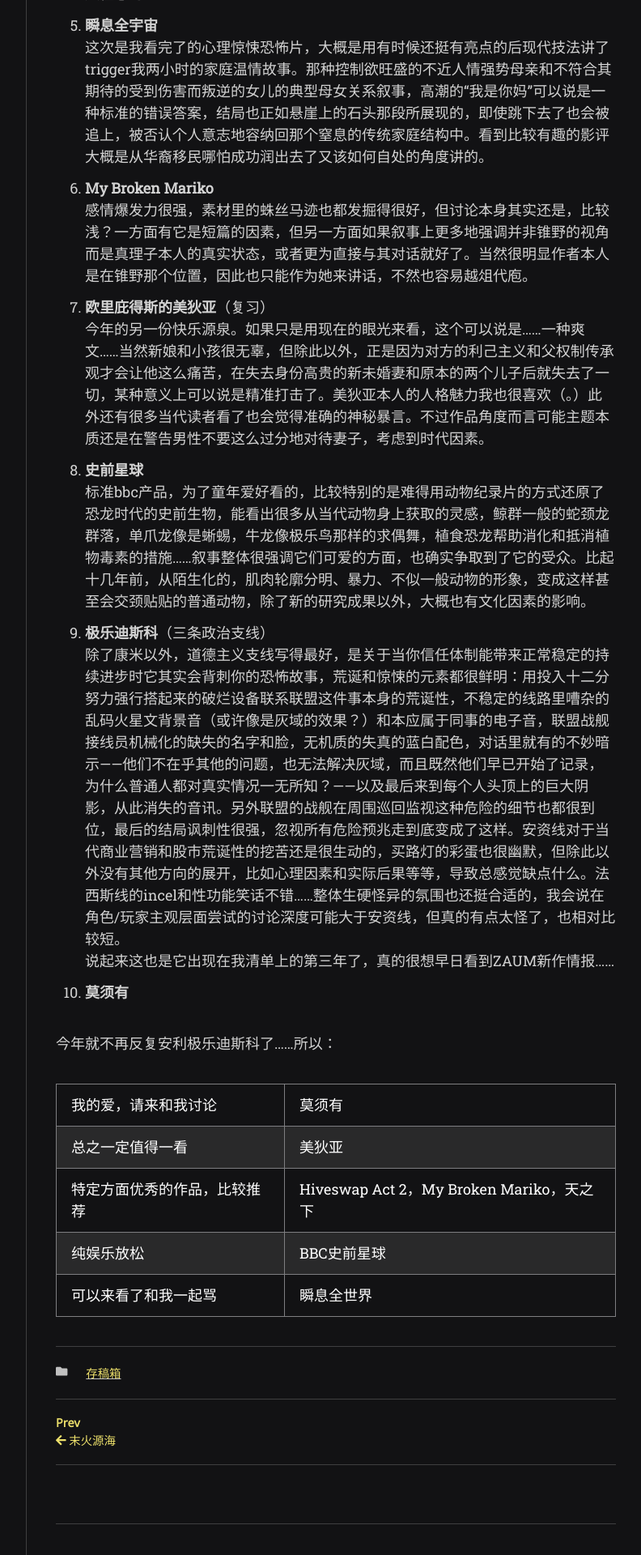
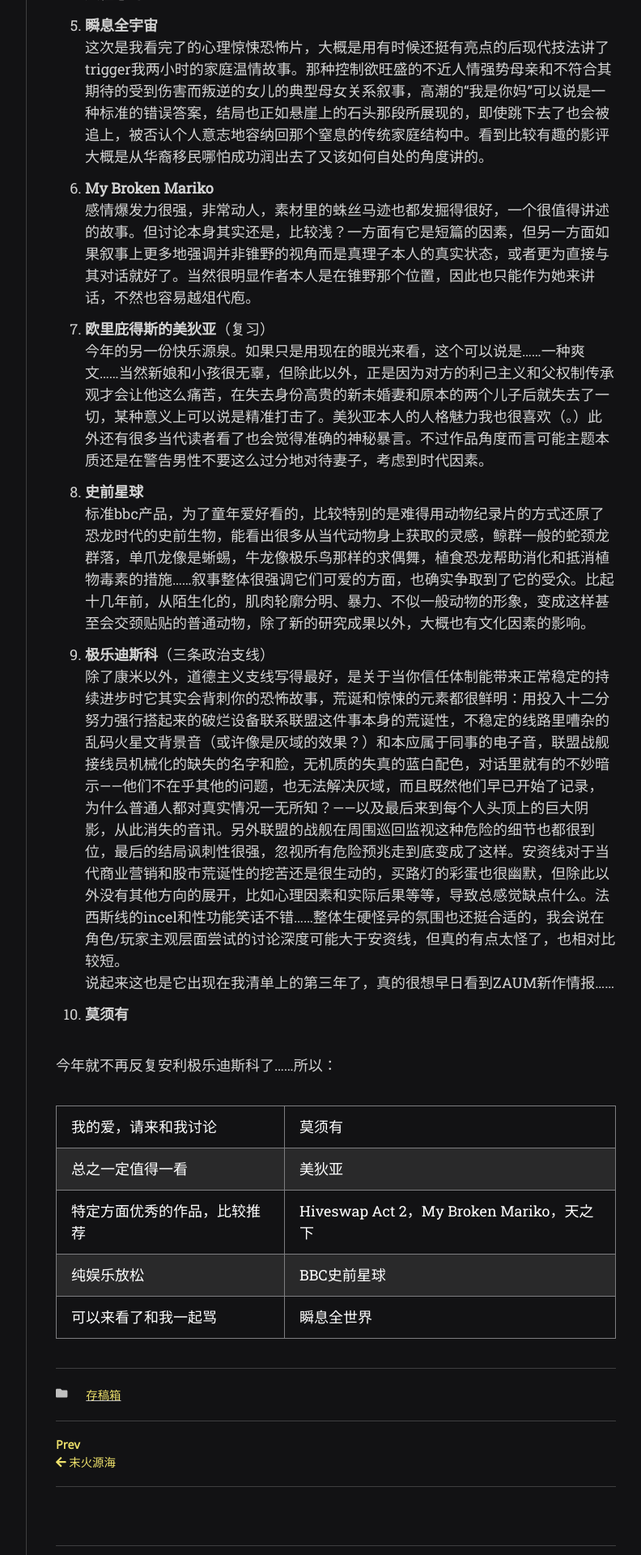
Before and after one commit to scatterdclouds/scatterdclouds.github.io, a Jekyll site: the page built from _posts/2022-06-23-testfile.md, in a window 1280 px wide. Shown: the part 1139-3059 px from the top of the page at 81% size, without its empty margins (357-1149 px from the left). Built offline with Jekyll 4.4.1, drawn with Linux system fonts in a browser that asks for light colours; nearby versions of some CDN libraries; some web fonts are replaced; comment, search, counter and statistics services are not loaded.

Commit message:
Update 2022-06-23-testfile.md

```diff
--- a/_posts/2022-06-23-testfile.md
+++ b/_posts/2022-06-23-testfile.md
@@ -20,7 +20,7 @@ comments: true
 
 5. **瞬息全宇宙** <br/> 这次是我看完了的心理惊悚恐怖片，大概是用有时候还挺有亮点的后现代技法讲了trigger我两小时的家庭温情故事。那种控制欲旺盛的不近人情强势母亲和不符合其期待的受到伤害而叛逆的女儿的典型母女关系叙事，高潮的“我是你妈”可以说是一种标准的错误答案，结局也正如悬崖上的石头那段所展现的，即使跳下去了也会被追上，被否认个人意志地容纳回那个窒息的传统家庭结构中。看到比较有趣的影评大概是从华裔移民哪怕成功润出去了又该如何自处的角度讲的。
 
-6. **My Broken Mariko** <br/> 感情爆发力很强，素材里的蛛丝马迹也都发掘得很好，但讨论本身其实还是，比较浅？一方面有它是短篇的因素，但另一方面如果叙事上更多地强调并非锥野的视角而是真理子本人的真实状态，或者更为直接与其对话就好了。当然很明显作者本人是在锥野那个位置，因此也只能作为她来讲话，不然也容易越俎代庖。
+6. **My Broken Mariko** <br/> 感情爆发力很强，非常动人，素材里的蛛丝马迹也都发掘得很好，一个很值得讲述的故事。但讨论本身其实还是，比较浅？一方面有它是短篇的因素，但另一方面如果叙事上更多地强调并非锥野的视角而是真理子本人的真实状态，或者更为直接与其对话就好了。当然很明显作者本人是在锥野那个位置，因此也只能作为她来讲话，不然也容易越俎代庖。
 
 7. **欧里庇得斯的美狄亚**（复习） <br/> 今年的另一份快乐源泉。如果只是用现在的眼光来看，这个可以说是……一种爽文……当然新娘和小孩很无辜，但除此以外，正是因为对方的利己主义和父权制传承观才会让他这么痛苦，在失去身份高贵的新未婚妻和原本的两个儿子后就失去了一切，某种意义上可以说是精准打击了。美狄亚本人的人格魅力我也很喜欢（。）此外还有很多当代读者看了也会觉得准确的神秘暴言。不过作品角度而言可能主题本质还是在警告男性不要这么过分地对待妻子，考虑到时代因素。
 
```
